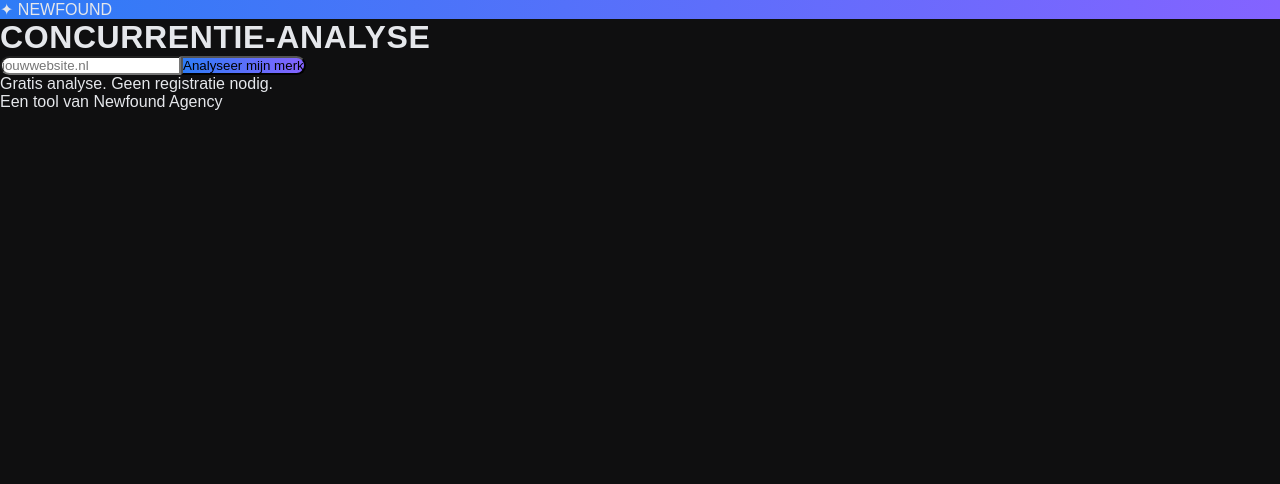
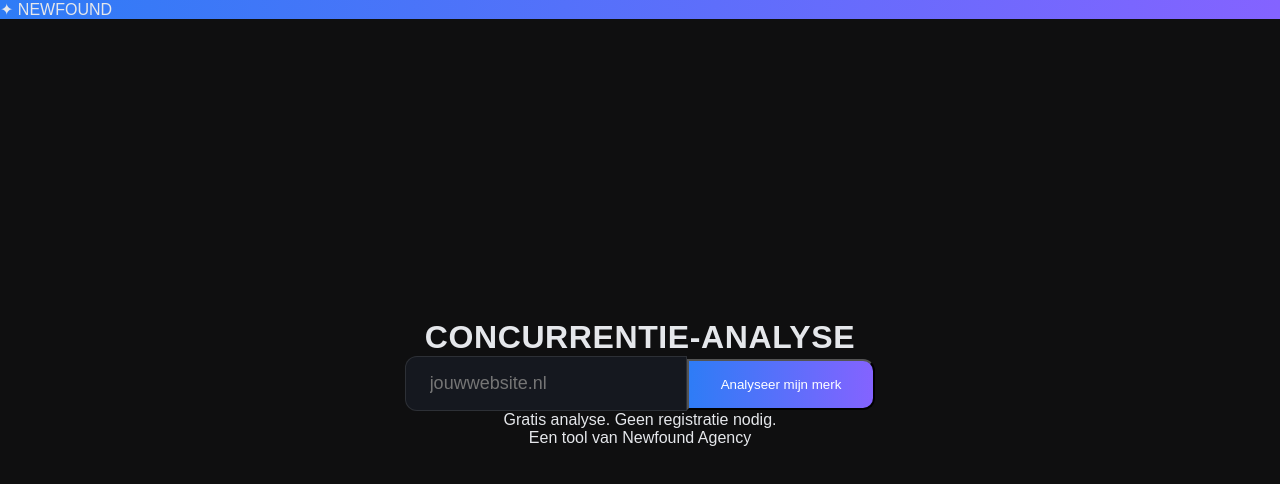
Before and after one commit to caesarbrandpower/concurrent-tool, a Next.js app: page / in a window 1280 px wide. Shown: the top 484 px of the page. Built offline with nearby package versions, Linux system fonts and the light colour scheme; a web font is replaced by a local one.

Commit message:
fix: CSS arbitrary values vervangen door globals

```diff
--- a/src/app/globals.css
+++ b/src/app/globals.css
@@ -45,3 +45,39 @@ a {
   color: inherit;
   text-decoration: none;
 }
+
+.input-field {
+  flex: 1;
+  background-color: #15181f;
+  border: 1px solid rgba(255, 255, 255, 0.10);
+  color: #e5e7eb;
+  padding: 16px 24px;
+  font-size: 18px;
+  outline: none;
+  border-radius: 12px 0 0 12px;
+}
+
+.btn-primary {
+  background: linear-gradient(90deg, #2e7cf6, #8463ff);
+  color: white;
+  padding: 16px 32px;
+  font-weight: 500;
+  border-radius: 0 12px 12px 0;
+  transition: opacity 0.2s;
+}
+
+.btn-primary:hover {
+  opacity: 0.9;
+}
+
+.hero-section {
+  display: flex;
+  flex-direction: column;
+  align-items: center;
+  justify-content: center;
+  min-height: calc(100vh - 72px);
+  padding: 48px 24px;
+  text-align: center;
+  max-width: 720px;
+  margin: 0 auto;
+}
--- a/src/app/page.tsx
+++ b/src/app/page.tsx
@@ -216,7 +216,7 @@ export default function Home() {
         </div>
       </header>
 
-      <div className="max-w-4xl mx-auto px-6 py-20">
+      <div className="max-w-4xl mx-auto px-6">
         <AnimatePresence mode="wait">
           {!isLoading && !analysis && !showManualInput && (
             <motion.div
@@ -224,7 +224,7 @@ export default function Home() {
               initial={{ opacity: 0, y: 20 }}
               animate={{ opacity: 1, y: 0 }}
               exit={{ opacity: 0, y: -20 }}
-              className="text-center"
+              className="hero-section"
             >
               <h1 className="text-4xl md:text-5xl font-bold mb-12 tracking-wide" style={{ fontFamily: 'Greed, Oswald, sans-serif' }}>
                 CONCURRENTIE-ANALYSE
@@ -237,21 +237,12 @@ export default function Home() {
                     value={url}
                     onChange={(e) => setUrl(e.target.value)}
                     placeholder="jouwwebsite.nl"
-                    className="flex-1 bg-[#15181f] border border-[rgba(255,255,255,0.10)] text-[#e5e7eb] px-6 py-4 text-lg outline-none transition-all"
-                    style={{
-                      borderRadius: '12px 0 0 12px',
-                      fontFamily: 'Satoshi, sans-serif'
-                    }}
+                    className="input-field"
                     required
                   />
                   <button
                     type="submit"
-                    className="px-8 py-4 font-medium text-white transition-all hover:opacity-90"
-                    style={{
-                      background: 'linear-gradient(90deg, #2e7cf6, #8463ff)',
-                      borderRadius: '0 12px 12px 0',
-                      fontFamily: 'Satoshi, sans-serif'
-                    }}
+                    className="btn-primary"
                   >
                     Analyseer mijn merk
                   </button>
```
